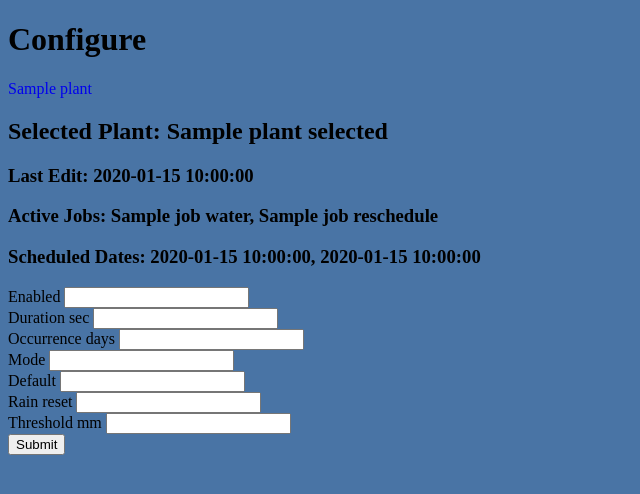
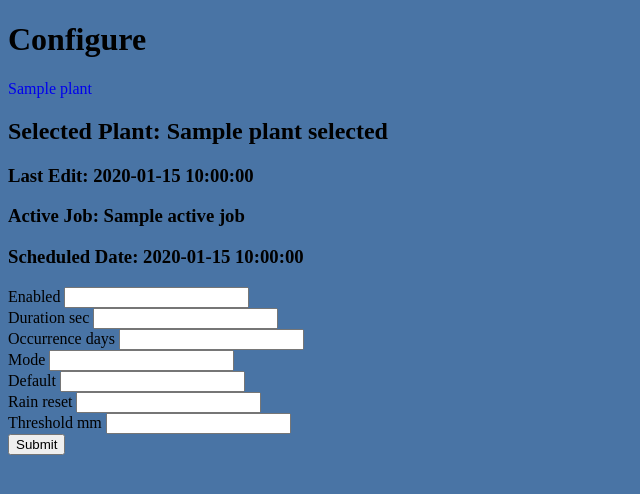
Before and after one commit to PetercSnk/web-app-garden, a Python web app: template web-application-bp/app/water/templates/water/configure.html in a window 1280 px wide. Shown: the top 494 px of the page, without its empty margins (0-640 px from the left). Run offline with Jinja, Linux system fonts and the light colour scheme; the template is opened without the code that fills it: most values are stand-ins (such as "Sample title", 1, 10 or a date in 2020); form fields are guessed from the names that the template uses.

Commit message:
no longer has 2 jobs active at once

```diff
--- a/web-application-bp/app/water/templates/water/configure.html
+++ b/web-application-bp/app/water/templates/water/configure.html
@@ -9,9 +9,9 @@
     {% endfor %}
     <h2>Selected Plant: {{ plant_selected.name }}</h2>
     <h3>Last Edit: {{ format_date(plant_selected.config.last_edit) }}</h3>
-    {% if job_water and job_reschedule %}
-        <h3>Active Jobs: {{ job_water.name }}, {{ job_reschedule.name }}</h3>
-        <h3>Scheduled Dates: {{ format_date(job_water.next_run_time) }}, {{ format_date(job_reschedule.next_run_time) }}</h3>
+    {% if active_job %}
+        <h3>Active Job: {{ active_job.name }}</h3>
+        <h3>Scheduled Date: {{ format_date(active_job.next_run_time) }}</h3>
     {% else %}
         <h3>Disabled</h3>
     {% endif %}
```
